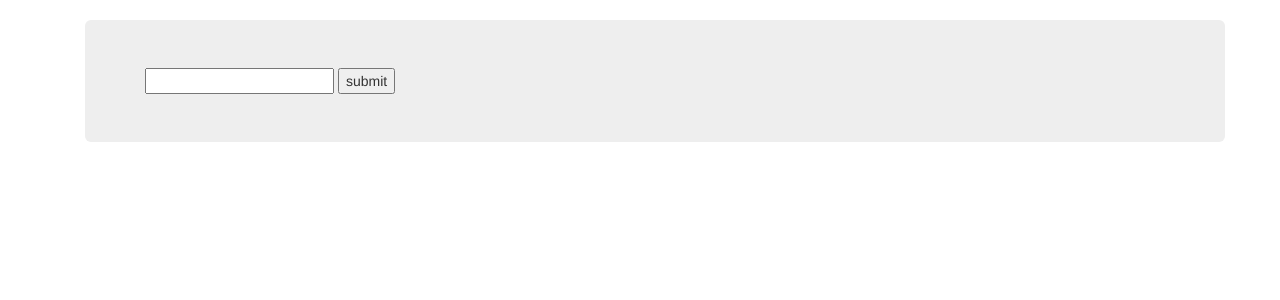
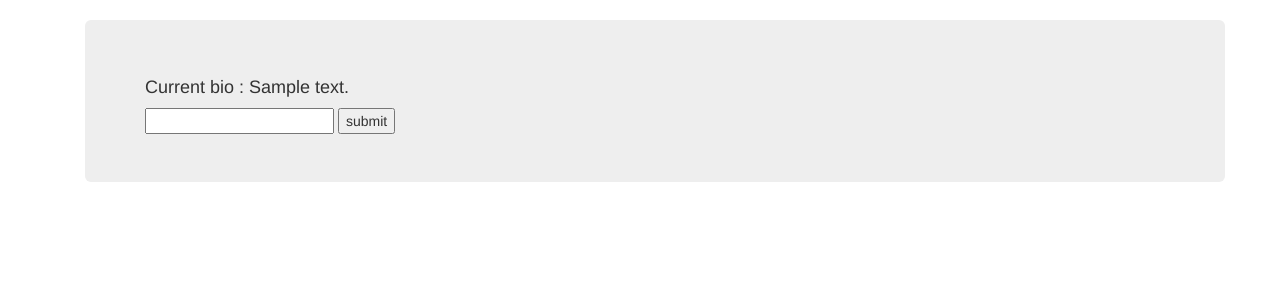
Before and after one commit to anubha92/mini_twitter, a Django app: page /core/editbio/ in a window 1280 px wide. Shown: the part 51-351 px from the top of the page. Run offline with Django 3.2, Linux system fonts and the light colour scheme; a user stored in the database is signed in; tables that the repository leaves empty hold one stand-in row (values such as "Sample post"); some libraries are stand-ins or nearby versions.

Commit message:
Current bio also visible

```diff
--- a/core/views.py
+++ b/core/views.py
@@ -136,16 +136,15 @@ def timeline(request):
 
 
 def edit_bio(request):
+    user = request.user
+    user_prof = UserProfileInfo.objects.get(user=user)
     if request.method == 'POST':
-        user = request.user
         updated_bio = request.POST.get('updated_bio')
-        user_prof = UserProfileInfo.objects.get(user=user)
         user_prof.bio = updated_bio
         user_prof.save()
         return HttpResponse("Bio has been updated")
     else:
-        return render(request, 'core/edit_bio.html', {})
-
+        return render(request, 'core/edit_bio.html', {'current_bio': user_prof.bio})
 
 def search_tweet(request):
     if request.method == 'GET':
--- a/templates/core/edit_bio.html
+++ b/templates/core/edit_bio.html
@@ -2,6 +2,7 @@
 {% block body_block %}
 <div class="container" xmlns="http://www.w3.org/1999/html">
   <div class="jumbotron">
+      <h4>Current bio : {{ current_bio }}</h4>
   <form method="POST" action="{% url 'core:edit_bio' %}">
       {% csrf_token %}
       <input type="text" name="updated_bio" value="">
```
